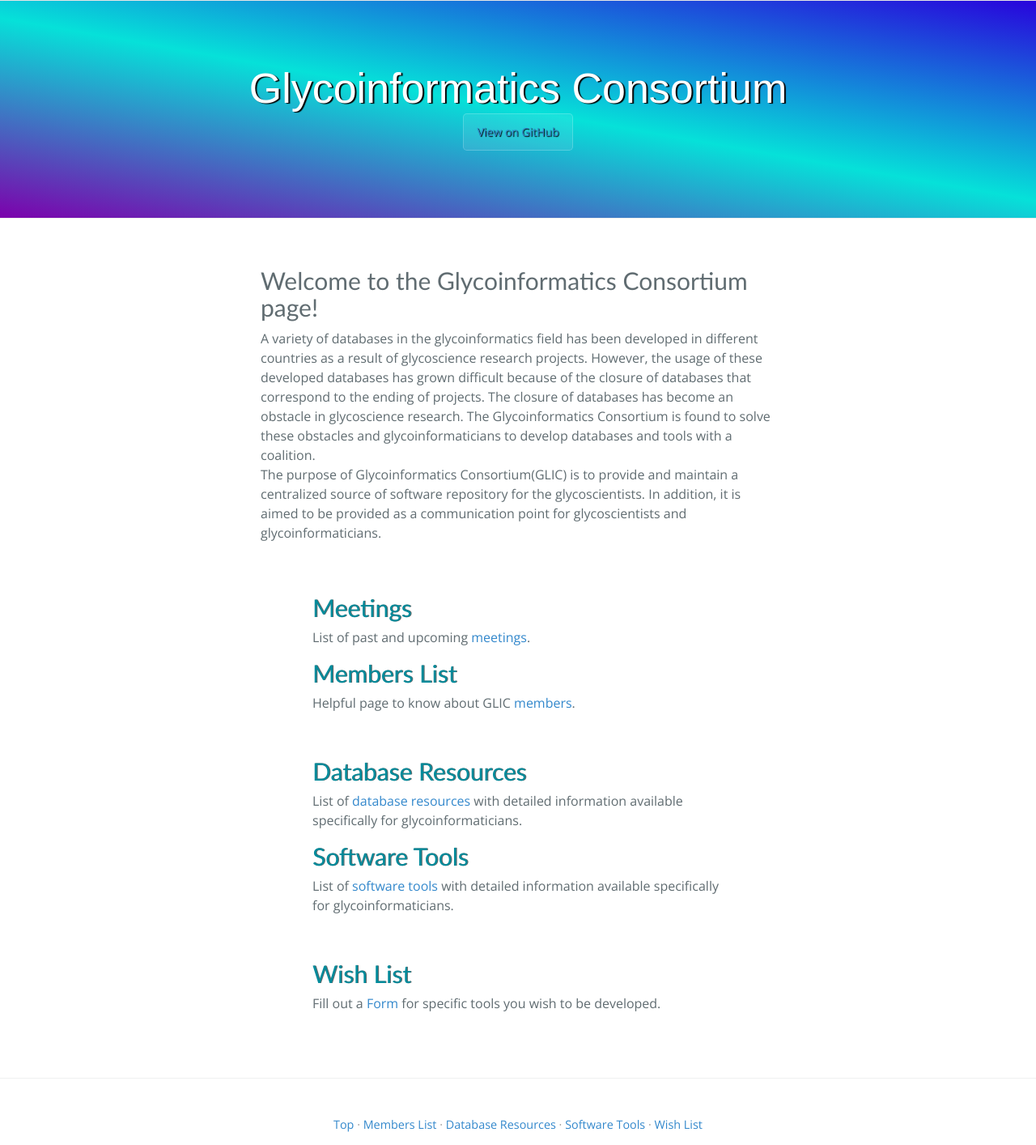
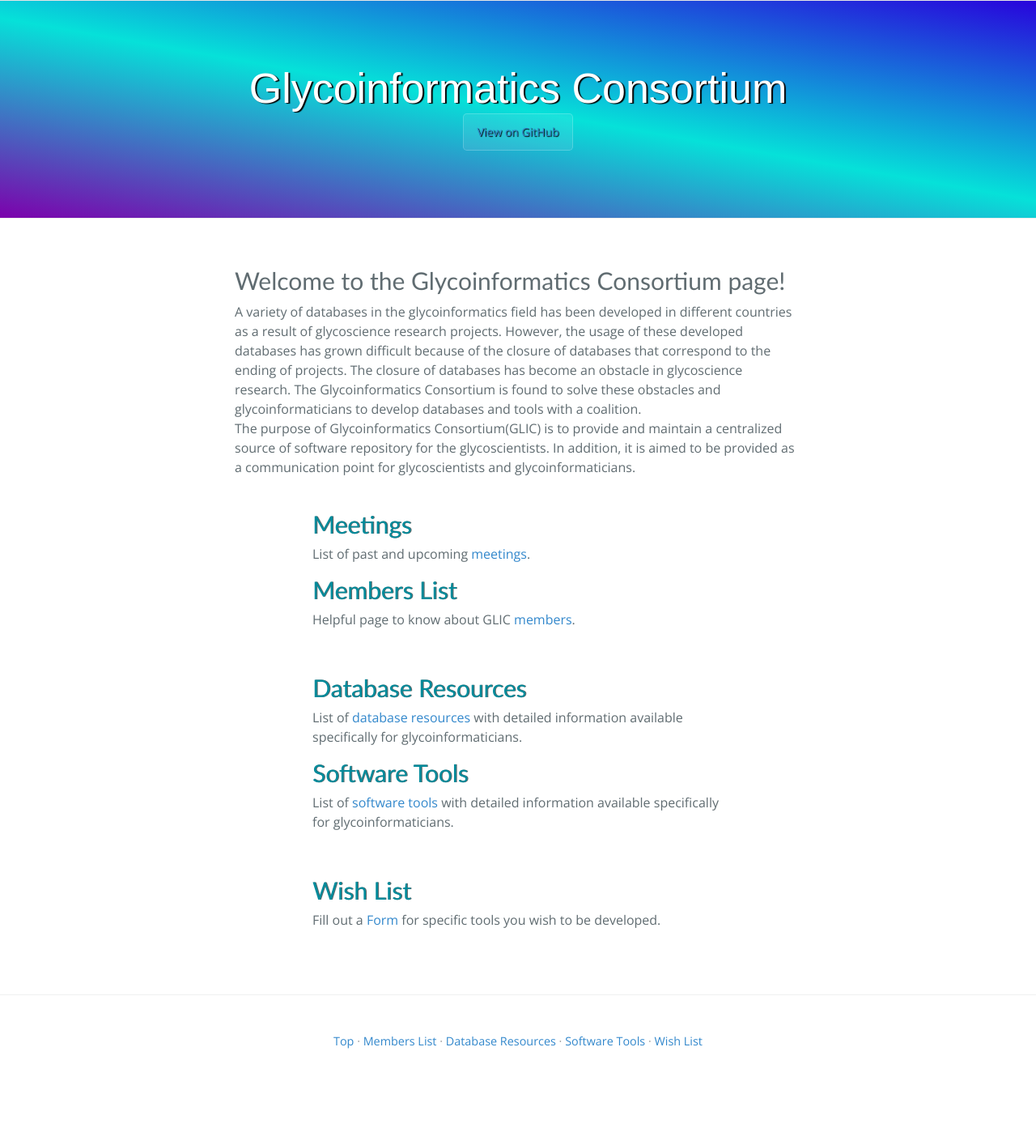
Before and after one commit to AokiCE/testglicpage, a Jekyll site: the page built from index.md, in a window 1280 px wide. Shown: the whole page at 81% size. Built offline with Jekyll 4.4.1, drawn with Linux system fonts in a browser that asks for light colours; nearby versions of some CDN libraries; after the commit the page ends 1311 px from its top, so only the background shows below that.

Commit message:
Update top.html

```diff
--- a/_layouts/top.html
+++ b/_layouts/top.html
@@ -8,7 +8,7 @@
 
 	<div role="main">
 		<article>
-			<div class="top-section" style="margin:2em;">
+			<div class="top-section">
 		<h2>Welcome to the Glycoinformatics Consortium page!</h2>
 	<p>A variety of databases in the glycoinformatics field has been developed in different countries as a result of glycoscience research projects.
 	However, the usage of these developed databases has grown difficult because of the closure of databases that correspond to the ending of projects.
```
